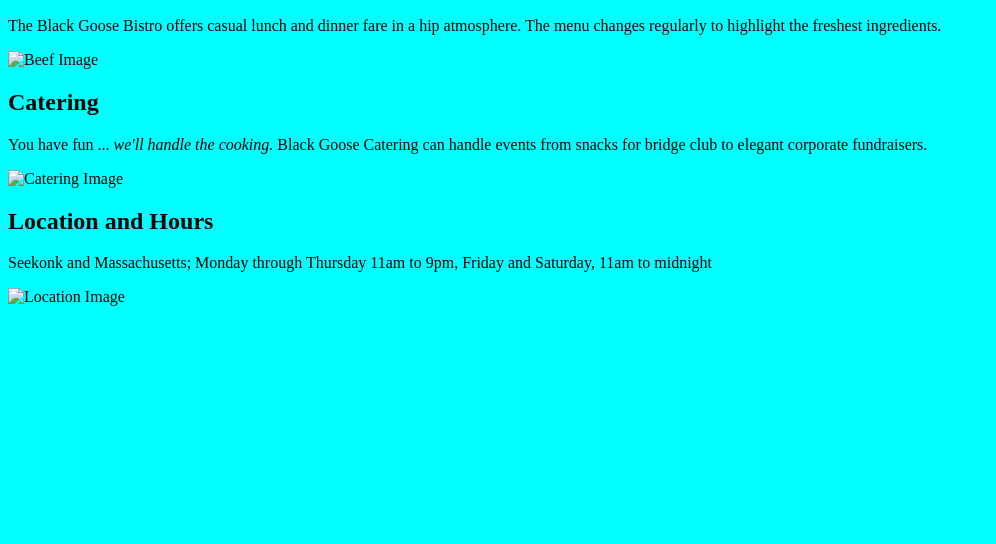
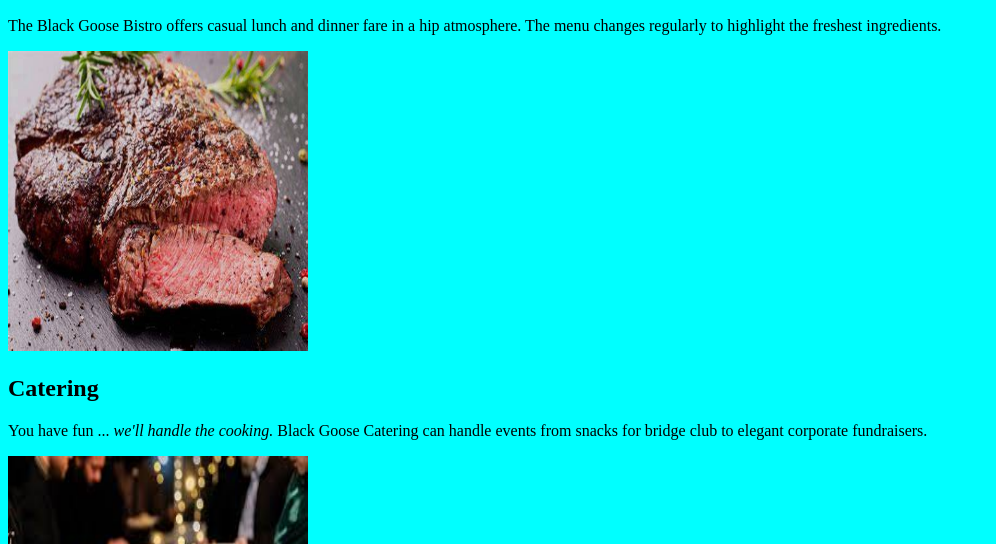
Before and after one commit to saimin819/MyProject, a plain HTML site: page index.html in a window 1280 px wide. Shown: the part 256-800 px from the top of the page, without its empty margins (0-996 px from the left). Drawn offline with Linux system fonts and the light colour scheme.

Commit message:
Update index.html

```diff
--- a/index.html
+++ b/index.html
@@ -13,12 +13,12 @@
 casual lunch and dinner fare in a hip atmosphere. The menu changes
 regularly to highlight the freshest ingredients.
           </p>
-                   <img src="Images/Beef.jpg" alt="Beef Image" width="300" height="300">
+                   <img src="BlackGoose/Images/Beef.jpg" alt="Beef Image" width="300" height="300">
           <h2>Catering</h2>
           <p>You have fun ... <em>we'll handle the cooking.</em> Black Goose Catering can handle events from snacks for bridge club to elegant corporate fundraisers.</p>
-                    <img src="Images/Catering.jpg" alt="Catering Image" width="300" height="300">
+                    <img src="BlackGoose/Images/Catering.jpg" alt="Catering Image" width="300" height="300">
           <h2>Location and Hours</h2>
           <p>Seekonk and Massachusetts; Monday through Thursday 11am to 9pm, Friday and Saturday, 11am to midnight</p>
-                    <img src="Images/Location.jpg" alt="Location Image" width="300" height="300">
+                    <img src="BlackGoose/Images/Location.jpg" alt="Location Image" width="300" height="300">
      </body>
 </html>
```
